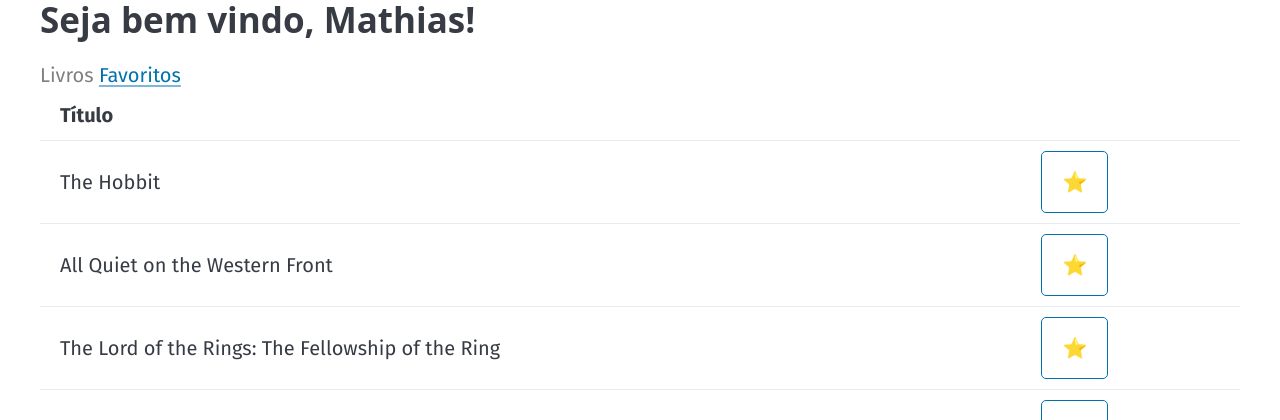
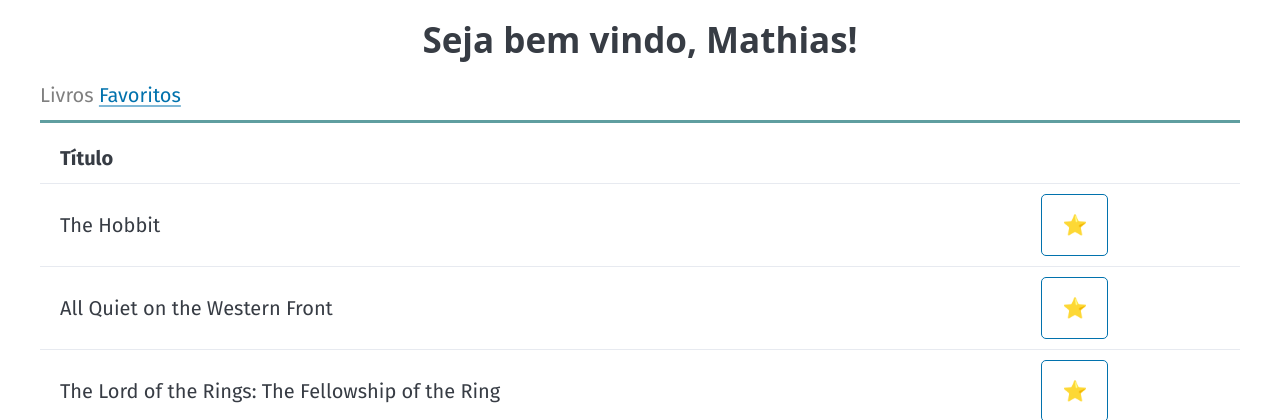
Before and after one commit to mathiasscherer2007/lista-de-contatos, a PHP site: page /viewLivros.php in a window 1280 px wide. Shown: the top 420 px of the page. Run offline with PHP 8.4, Linux system fonts and the light colour scheme; a user stored in the database is signed in; data comes from the database, SQL or seed files in the repository; some libraries are stand-ins or nearby versions.

Commit message:
os guris

```diff
--- a/style.css
+++ b/style.css
@@ -1,24 +1,27 @@
 @import url('https://fonts.googleapis.com/css2?family=Fira+Sans:ital,wght@0,100;0,200;0,300;0,400;0,500;0,600;0,700;0,800;0,900;1,100;1,200;1,300;1,400;1,500;1,600;1,700;1,800;1,900&display=swap');
 
-*{
+* {
     padding: 0;
     margin: 0;
     box-sizing: border-box;
     font-family: "Fira Sans", sans-serif;
 }
 
-.container, .container-form, html, body {
+.container,
+.container-form,
+html,
+body {
     width: 100%;
     height: 100%;
 }
 
-.container-form{
+.container-form {
     display: flex;
     align-items: center;
     justify-content: center;
 }
 
-.form-centrado{
+.form-centrado {
     width: 60%;
     padding: 30px;
     border: 2px solid steelblue;
@@ -26,7 +29,7 @@
     box-shadow: 0 0 30px rgba(70, 131, 180, 0.603);
 }
 
-.titulo-form{
+.titulo-form {
     width: 100%;
     text-align: center;
 }
@@ -36,3 +39,15 @@
     color: grey;
     text-decoration: none;
 }
+
+.titulo-pagina {
+    width: 100%;
+    margin-top: 20px;
+    text-align: center;
+}
+
+header {
+    margin-bottom: 10px;
+    padding-bottom: 10px;
+    border-bottom: 3px solid cadetblue;
+}
--- a/viewFavoritos.php
+++ b/viewFavoritos.php
@@ -39,7 +39,7 @@ $nome = $conexao->consulta($sql)[0][0];
         <table>
             <header>
                 <?php
-                echo "<h2>Favoritos de ".$nome."</h2>";
+                echo "<h2 class='titulo-pagina'>Favoritos de ".$nome."</h2>";
                 ?>
                 <a href='viewLivros.php'>Livros</a>
                 <a class='link-disabled' href='viewFavoritos.php'>Favoritos</a>
--- a/viewLivros.php
+++ b/viewLivros.php
@@ -26,13 +26,13 @@ $nome = $conexao->consulta($sql)[0][0];
 </head>
 <body>
     <div class='container'>
-        <head>
+        <header>
             <?php
-            echo "<h2>Seja bem vindo, ".$nome."!</h2>";
+            echo "<h2 class='titulo-pagina'>Seja bem vindo, ".$nome."!</h2>";
             ?>
             <a class='link-disabled' href='viewLivros.php'>Livros</a>
             <a href='viewFavoritos.php'>Favoritos</a>
-        </head>
+        </header>
         <table>
             <tr>
                 <td><strong>Título</strong></td>
```
